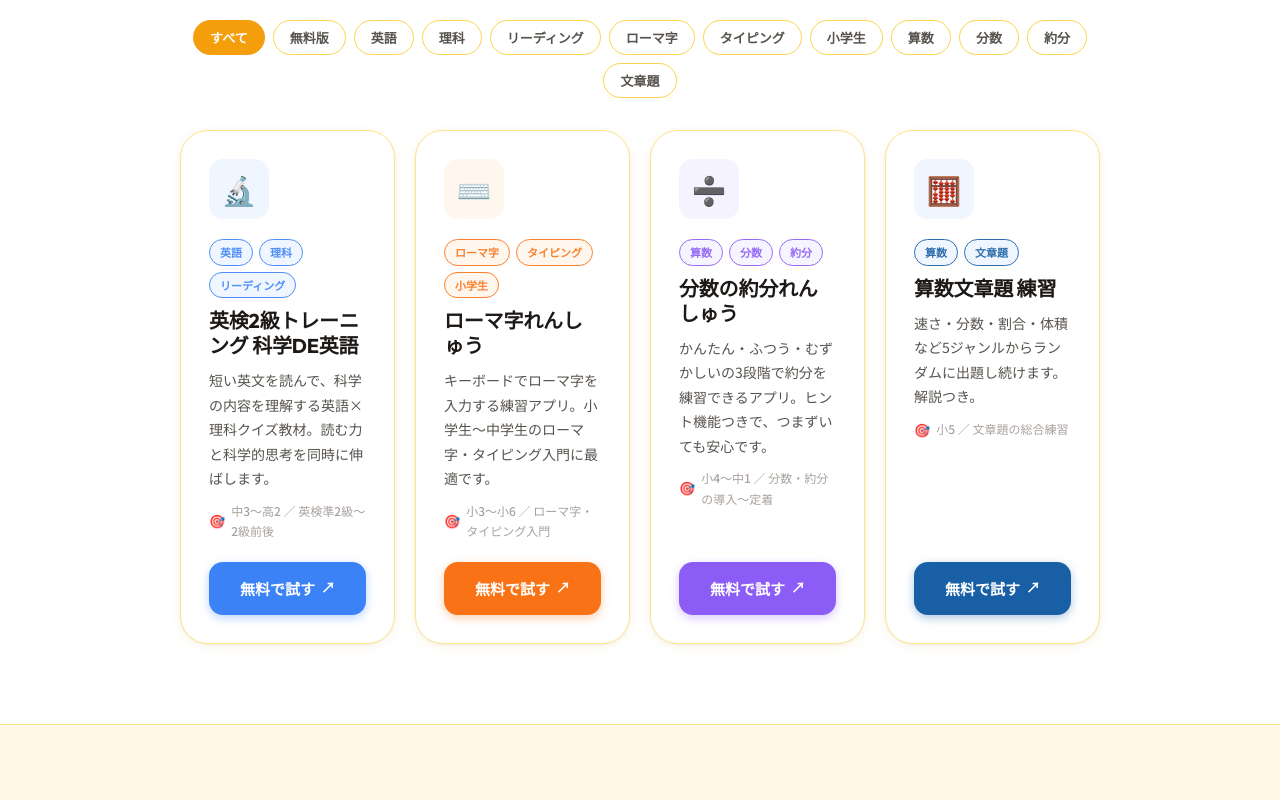
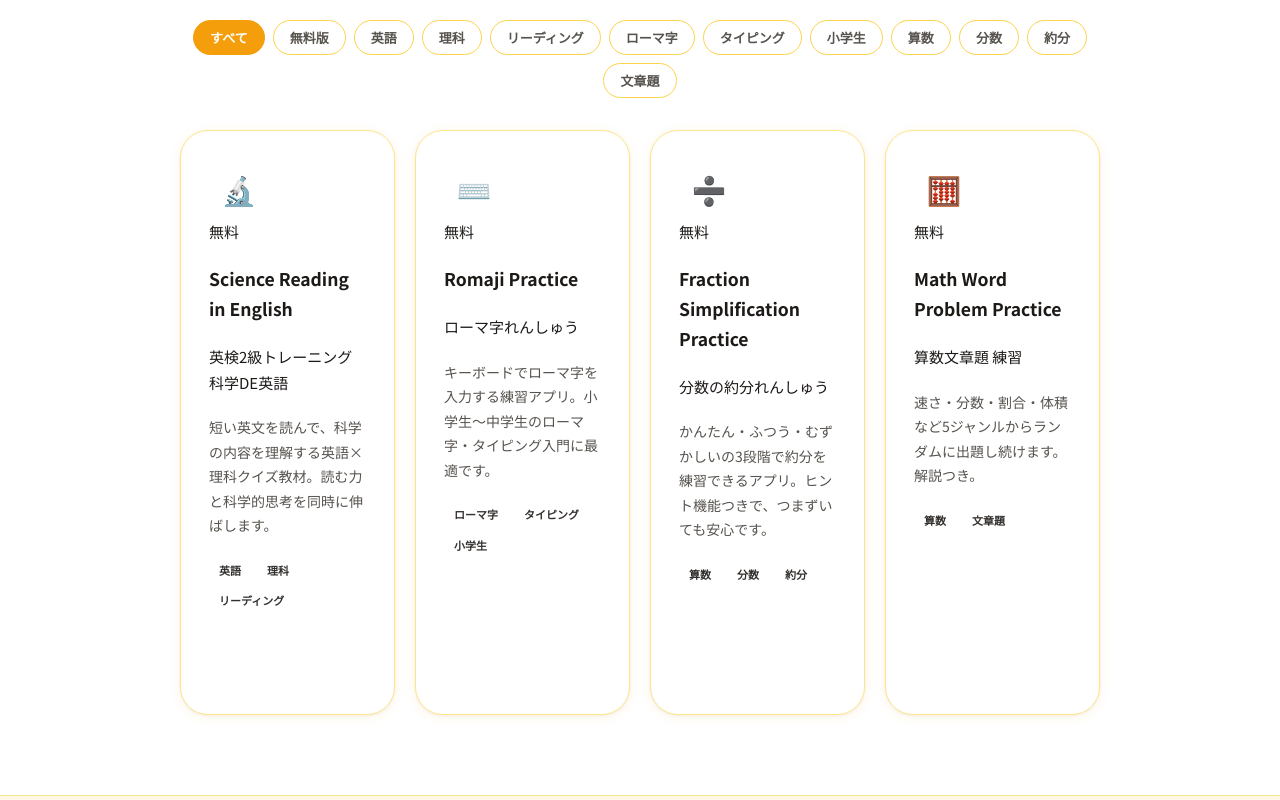
Before and after one commit to growupkuriyama-hub/SunEdTech, a React (Vite) app in the folder homepage/: page / in a window 1280 px wide. Shown: the part 980-1780 px from the top of the page. Built offline with nearby package versions, Linux system fonts and the light colour scheme.

Commit message:
Update AppCard.jsx

```diff
--- a/homepage/src/components/AppCard.jsx
+++ b/homepage/src/components/AppCard.jsx
@@ -1,31 +1,44 @@
-import React from 'react';
 import styles from './AppCard.module.css';
 
 export default function AppCard({ app }) {
   return (
-    <article className={styles.card} style={{ '--card-accent': app.color, '--card-bg': app.bgColor }}>
-      <div className={styles.iconWrap}>
-        <span className={styles.icon}>{app.icon}</span>
-      </div>
-      <div className={styles.body}>
-        <div className={styles.tags}>
-          {app.tags.map(tag => (
-            <span key={tag} className={styles.tag}>{tag}</span>
-          ))}
+    <article className={styles.card}>
+      <div className={styles.cardHeader}>
+        <div className={styles.iconWrap}>
+          <span className={styles.icon}>{app.icon}</span>
         </div>
-        <h3 className={styles.name}>{app.nameJa}</h3>
-        <p className={styles.description}>{app.description}</p>
-        <div className={styles.target}>
-          <span className={styles.targetIcon}>🎯</span>
-          <span>{app.target}</span>
+
+        <div className={styles.meta}>
+          {app.paid && <span className={styles.paidBadge}>有料</span>}
+          {!app.paid && <span className={styles.freeBadge}>無料</span>}
         </div>
       </div>
 
+      <h3 className={styles.title}>{app.name}</h3>
+
+      {app.nameJa && (
+        <p className={styles.titleJa}>{app.nameJa}</p>
+      )}
+
+      {app.description && (
+        <p className={styles.description}>{app.description}</p>
+      )}
+
+      {app.tags && app.tags.length > 0 && (
+        <div className={styles.tags}>
+          {app.tags.map((tag) => (
+            <span key={tag} className={styles.tag}>
+              {tag}
+            </span>
+          ))}
+        </div>
+      )}
+
       <a
+        className={styles.btn}
         href={app.url}
         target="_blank"
         rel="noopener noreferrer"
-        className={styles.btn}
       >
         {app.paid ? '有料版を購入' : '無料で試す'}
         <span className={styles.btnArrow}>↗</span>
```
